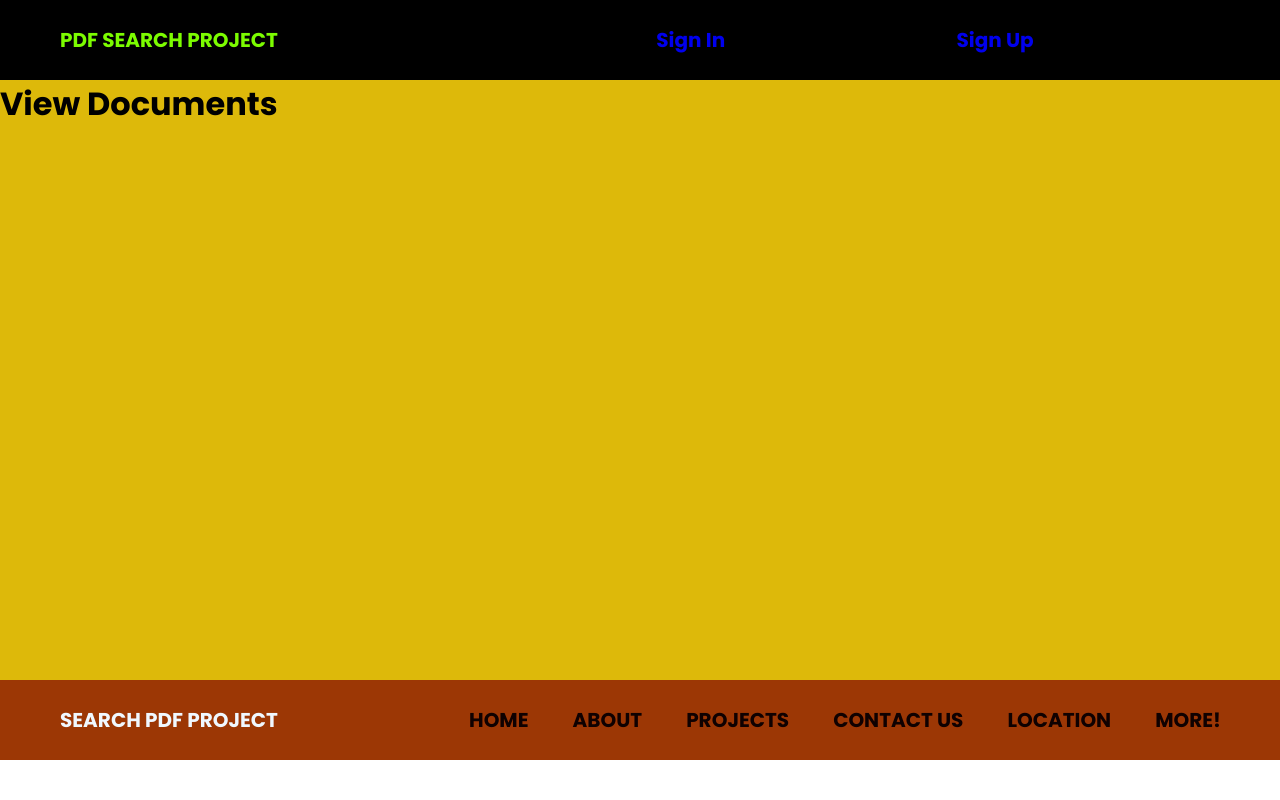
After one commit to nzangi/djangosearchapp, a Django app: page /base/view_pdf/ in a window 1280 px wide. The commit adds this page. Run offline with Django 5.2, Linux system fonts and the light colour scheme; some libraries are stand-ins or nearby versions.

Commit message:
Django research project

```diff
--- a/base/templates/base/base.html
+++ b/base/templates/base/base.html
@@ -14,7 +14,7 @@
     <div class="navbar-lists">
         {% if user.is_authenticated %}
             <a class="navbar-a" href="{% url 'base:upload_pdf' %}">Upload PDFs</a>
-            <a class="navbar-a" href="#">View All PDFs</a>
+            <a class="navbar-a" href="{% url 'base:view_pdf' %}">View All PDFs</a>
             <a class="navbar-a" href="#">Update PDF</a>
             <a class="navbar-a" href="{% url 'users:logout' %}">Sign Out</a>
 
--- /dev/null
+++ b/base/templates/base/view_pdfs.html
@@ -0,0 +1,7 @@
+{% extends 'base/base.html' %}
+{% load static %}
+{% block title %}View Document{% endblock title %}
+
+{% block content %}
+    <h1>View Documents</h1>
+{% endblock content %}
--- a/base/urls.py
+++ b/base/urls.py
@@ -1,7 +1,9 @@
 from django.urls import path
 from . import views
+from django.views.generic.base import TemplateView  # new
 app_name = 'base'
 urlpatterns = [
-    # path('',views.home,name='base'),
-    path('upload_pdf/', views.upload_pdf, name='upload_pdf')
+    path('upload_pdf/', views.upload_pdf, name='upload_pdf'),
+    path('view_pdf/', views.view_pdf, name='view_pdf'),
+
 ]
--- a/base/views.py
+++ b/base/views.py
@@ -9,3 +9,6 @@ from django.shortcuts import render, redirect
 @login_required
 def upload_pdf(request):
     return render(request, 'base/upload_pdf.html')
+
+def view_pdf(request):
+    return render(request, 'base/view_pdfs.html')
--- a/djangosearch/settings.py
+++ b/djangosearch/settings.py
@@ -125,5 +125,5 @@ STATIC_URL = 'static/'
 DEFAULT_AUTO_FIELD = 'django.db.models.BigAutoField'
 
 LOGIN_URL = 'users/signin'
-LOGIN_REDIRECT_URL = '/'
-LOGOUT_REDIRECT_URL = '/'
+LOGIN_REDIRECT_URL = 'base/view_pdf'
+LOGOUT_REDIRECT_URL = 'users/signin'
--- a/djangosearch/urls.py
+++ b/djangosearch/urls.py
@@ -21,10 +21,11 @@ from django.urls import path,include
 from django.views.generic import TemplateView
 
 urlpatterns = [
-    path('', TemplateView.as_view(template_name='base/base.html'), name='home'),
+    path('admin/', admin.site.urls),
     path('base/', include('base.urls')),
-    path('admin/', admin.site.urls),
     path('users/', include('users.urls')),
+    path("", TemplateView.as_view(template_name="base/base.html"), name="base"),  # new
+
 ]
 
 urlpatterns += static(settings.MEDIA_URL, document_root=settings.MEDIA_ROOT)
--- a/users/forms.py
+++ b/users/forms.py
@@ -2,9 +2,10 @@ from django import forms
 from django.contrib.auth.models import User
 from django.contrib.auth.forms import UserCreationForm, AuthenticationForm
 from django.contrib.auth.views import LogoutView
+from django import forms
 
 
-class SignInForm(AuthenticationForm):
+class SignInForm(forms.Form):
     username = forms.CharField(widget=forms.TextInput(attrs={
         'placeholder': 'Enter your username',
         'class': 'input'
--- a/users/urls.py
+++ b/users/urls.py
@@ -7,10 +7,7 @@ from .forms import SignInForm
 app_name = 'users'
 urlpatterns = [
     path('signup/',views.signup,name='signup'),
-    # path('signin/',auth_views.LoginView.as_view(template_name='users/signin.html',authentication_form=SignInForm),name='signin'),
     path('signin/', views.signin, name='signin'),
-    path('logout/', views.logout, name='logout'),
-
-    # path('logout/', auth_views.LogoutView.as_view(), name='logout'),
-
+    # path('logout/', views.logout, name='logout'),
+    path("logout/", auth_views.LogoutView.as_view(next_page='signin'), name="logout")
 ]
```
Also changed, not shown: users/templates/users/logout.html (+6 -1 lines), users/templates/users/signin.html (+5 -11 lines), users/views.py (+8 -14 lines), db.sqlite3.
